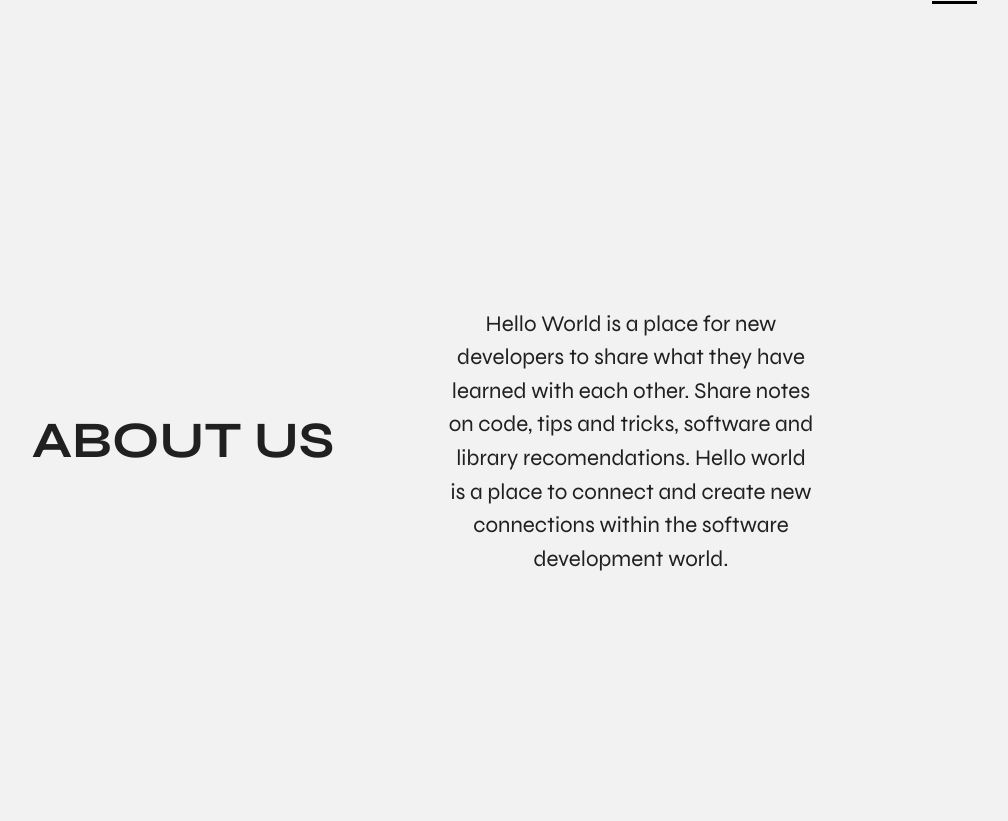
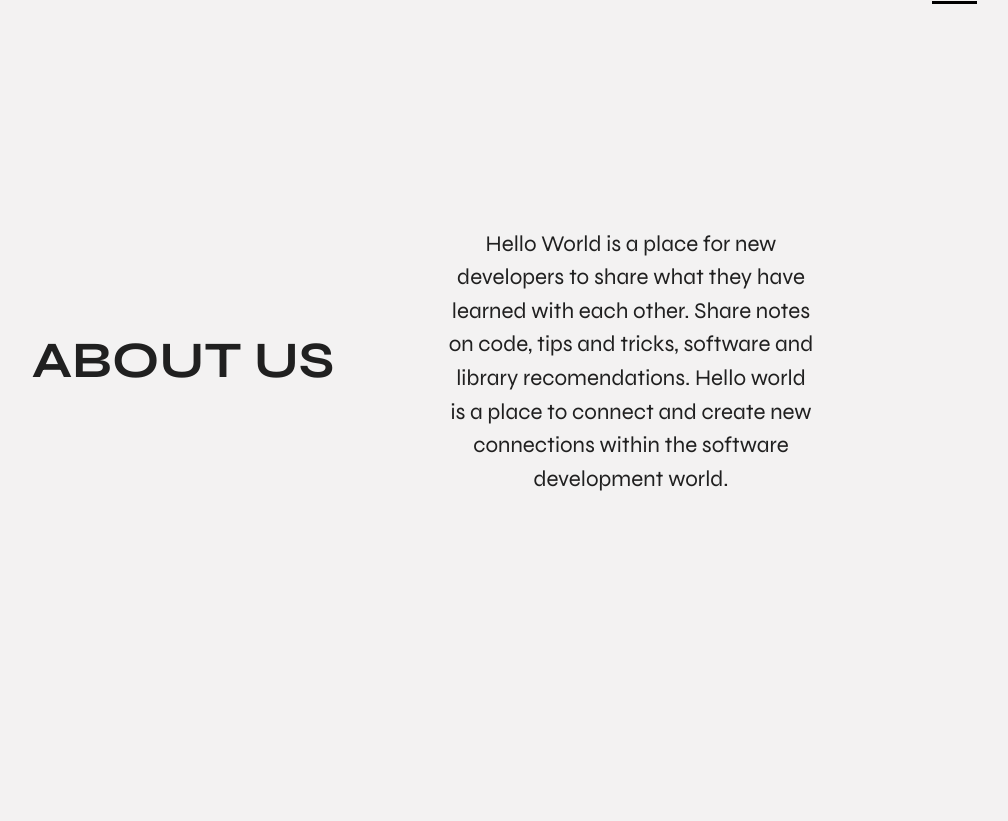
Before and after one commit to BrianWhelanDublin/milestone-project-3, a Flask app: page /about in a window 1280 px wide. Shown: the part 64-885 px from the top of the page, without its empty margins (233-1241 px from the left). After the commit the page ends 555 px from the top, so only its background shows below. Run offline with Flask 2, Linux system fonts and the light colour scheme; some libraries are stand-ins or nearby versions.

Commit message:
edit page height

```diff
--- a/hello_blog/static/css/style.css
+++ b/hello_blog/static/css/style.css
@@ -252,14 +252,9 @@ button:focus {
 }
 
 /* -----------------------------Page layout */
-.page-height {
-    height: 80vh;
-    position: absolute;
-
-}
 
 .page-row {
-    height: 90vh;
+    height: 70vh;
 
 }
 
```
